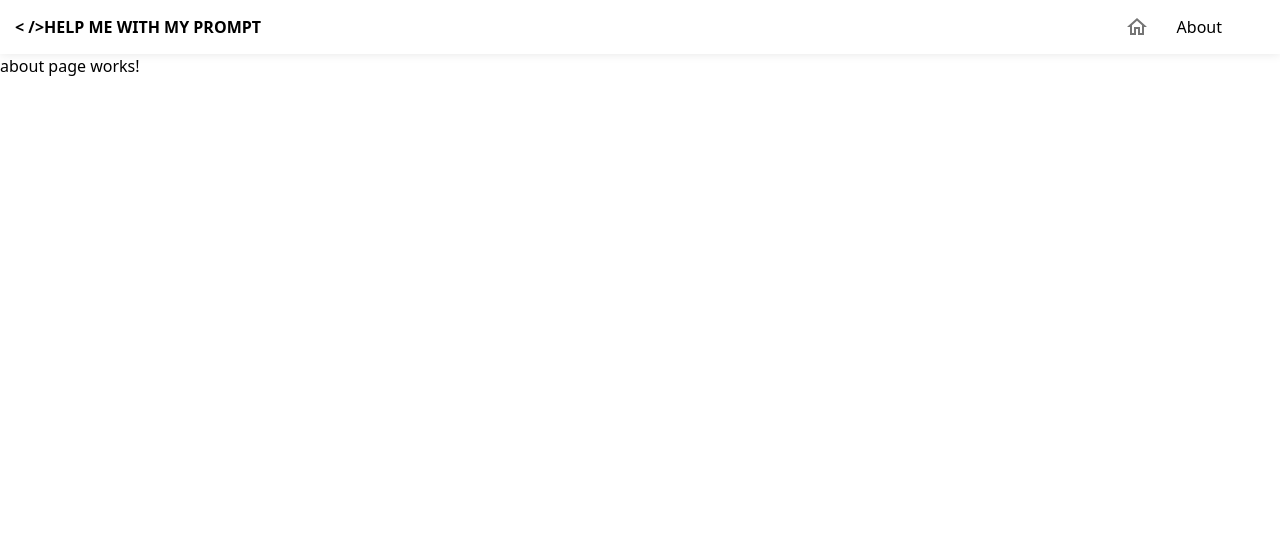
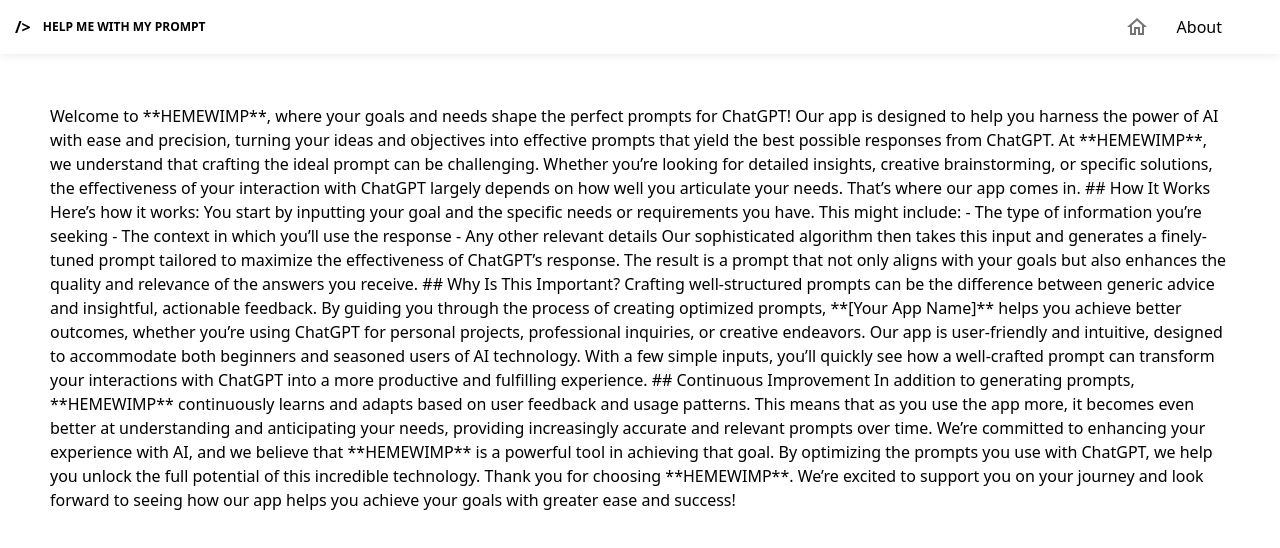
Before and after one commit to Ferez22/hemewimp, a React (Vite) app: page /about in a window 1280 px wide. Shown: the top 548 px of the page. Built offline with nearby package versions, Linux system fonts and the light colour scheme.

Commit message:
about page

```diff
--- a/index.html
+++ b/index.html
@@ -2,7 +2,7 @@
 <html lang="en">
   <head>
     <meta charset="UTF-8" />
-    <link rel="icon" type="image/svg+xml" href="/vite.svg" />
+    <link rel="icon" type="image/svg+xml" href="" />
     <meta name="viewport" content="width=device-width, initial-scale=1.0" />
     <title>hemewimp</title>
   </head>
--- a/src/index.html
+++ b/src/index.html
@@ -2,7 +2,7 @@
 <html lang="en">
   <head>
     <meta charset="UTF-8" />
-    <link rel="icon" type="image/svg+xml" href="/vite.svg" />
+    <link rel="icon" type="image/svg+xml" href="" />
     <meta name="viewport" content="width=device-width, initial-scale=1.0" />
     <title>hemewimp</title>
   </head>
--- a/src/layout/layout.tsx
+++ b/src/layout/layout.tsx
@@ -9,14 +9,13 @@
 }
 
 const Layout: React.FC<LayoutProps> = ({ children }) => {
-  const myLogo = '< />';
+  const myLogo = '/>';
   return (
     <Box>
       <Box
         sx={{
           display: 'flex',
           alignItems: 'center',
-
           boxShadow: '0 0 10px rgba(0, 0, 0, 0.1)',
           justifyContent: 'space-between'
         }}
@@ -25,15 +24,15 @@
           sx={{
             display: 'flex',
             alignItems: 'center',
-            gap: '15px',
+            gap: '12px',
             textTransform: 'uppercase',
             fontWeight: 'bold',
-            fontSize: '1rem',
+
             padding: '15px'
           }}
         >
           {myLogo}
-          Help me with my prompt
+          <span className="text-xs">Help me with my prompt</span>
         </Box>
         <Box
           sx={{
--- a/src/pages/about.tsx
+++ b/src/pages/about.tsx
@@ -1,7 +1,47 @@
 import React from 'react';
+import Box from '@mui/material/Box';
 
 const AboutPage = () => {
-  return <>about page works!</>;
+  return (
+    <Box sx={{ padding: '50px' }}>
+      Welcome to **HEMEWIMP**, where your goals and needs shape the perfect
+      prompts for ChatGPT! Our app is designed to help you harness the power of
+      AI with ease and precision, turning your ideas and objectives into
+      effective prompts that yield the best possible responses from ChatGPT. At
+      **HEMEWIMP**, we understand that crafting the ideal prompt can be
+      challenging. Whether you’re looking for detailed insights, creative
+      brainstorming, or specific solutions, the effectiveness of your
+      interaction with ChatGPT largely depends on how well you articulate your
+      needs. That’s where our app comes in. ## How It Works Here’s how it works:
+      You start by inputting your goal and the specific needs or requirements
+      you have. This might include: - The type of information you’re seeking -
+      The context in which you’ll use the response - Any other relevant details
+      Our sophisticated algorithm then takes this input and generates a
+      finely-tuned prompt tailored to maximize the effectiveness of ChatGPT’s
+      response. The result is a prompt that not only aligns with your goals but
+      also enhances the quality and relevance of the answers you receive. ## Why
+      Is This Important? Crafting well-structured prompts can be the difference
+      between generic advice and insightful, actionable feedback. By guiding you
+      through the process of creating optimized prompts, **[Your App Name]**
+      helps you achieve better outcomes, whether you’re using ChatGPT for
+      personal projects, professional inquiries, or creative endeavors. Our app
+      is user-friendly and intuitive, designed to accommodate both beginners and
+      seasoned users of AI technology. With a few simple inputs, you’ll quickly
+      see how a well-crafted prompt can transform your interactions with ChatGPT
+      into a more productive and fulfilling experience. ## Continuous
+      Improvement In addition to generating prompts, **HEMEWIMP** continuously
+      learns and adapts based on user feedback and usage patterns. This means
+      that as you use the app more, it becomes even better at understanding and
+      anticipating your needs, providing increasingly accurate and relevant
+      prompts over time. We’re committed to enhancing your experience with AI,
+      and we believe that **HEMEWIMP** is a powerful tool in achieving that
+      goal. By optimizing the prompts you use with ChatGPT, we help you unlock
+      the full potential of this incredible technology. Thank you for choosing
+      **HEMEWIMP**. We’re excited to support you on your journey and look
+      forward to seeing how our app helps you achieve your goals with greater
+      ease and success!
+    </Box>
+  );
 };
 
 export default AboutPage;
```
